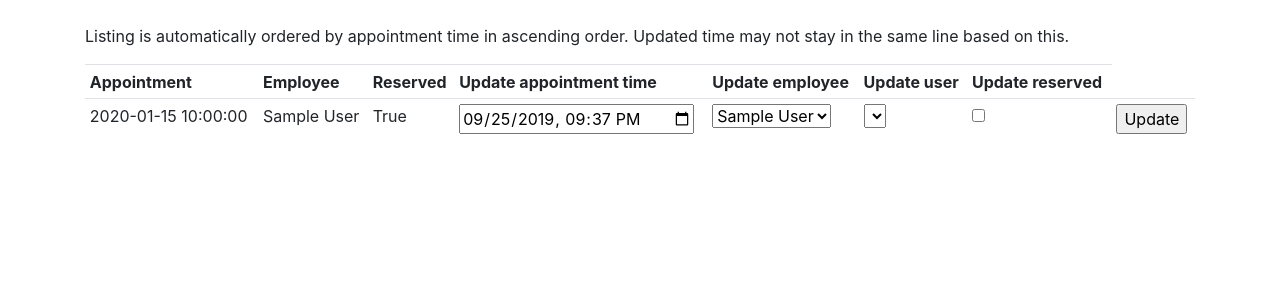
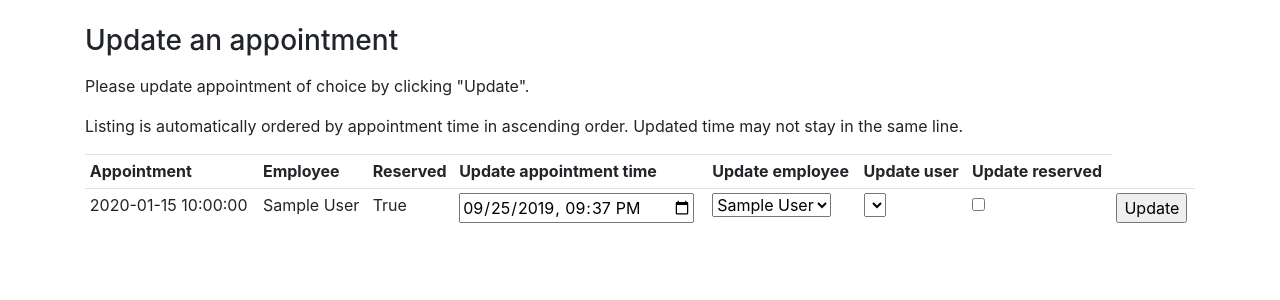
Before and after one commit to tommise/AppointmentSystem, a Flask app: page /appointments/update/ in a window 1280 px wide. Shown: the part 56-356 px from the top of the page. Run offline with Flask 2, Linux system fonts and the light colour scheme; a user stored in the database is signed in; tables that the repository leaves empty hold one stand-in row (values such as "Sample post"); lists and menus that the app fills with data are empty; some libraries are stand-ins or nearby versions.

Commit message:
Week 4: Layout changes

```diff
--- a/application/templates/appointments/list.html
+++ b/application/templates/appointments/list.html
@@ -2,7 +2,9 @@
 
 {% block body %}
 
-    <p>Listing all appointments. Appointments are sorted by appointment time in ascending order.</p>
+    <h3>Listing all appointments</h3>
+    <p></p>
+    <p>Appointments are sorted by appointment time in ascending order.</p>
 
     <table class="table">
       <tr>
--- a/application/templates/appointments/myappointments.html
+++ b/application/templates/appointments/myappointments.html
@@ -1,6 +1,8 @@
 {% extends "layout.html" %}
 
 {% block body %}
+
+    <h3>Listing my appointments</h3>
 
     {% if current_user.is_authenticated and current_user.get_role() == 'ADMIN' %}
 
--- a/application/templates/appointments/new.html
+++ b/application/templates/appointments/new.html
@@ -2,6 +2,11 @@
 {% extends "layout.html" %}
 
 {% block body %}
+
+<h3>Add a new appointment</h3>
+<p></p>
+<p>Please select an appropriate date and time and click "Add a new appointment".</p>
+
 <form method="POST" action="{{ url_for('appointments_create') }}">
   <table class="table">
     <tr>
--- a/application/templates/appointments/reserve.html
+++ b/application/templates/appointments/reserve.html
@@ -1,9 +1,10 @@
 {% extends "layout.html" %}
 
 {% block body %}
-  <table class="table">
 
-    <h3>Reserve a free appointment time from the list below</h3>
+  <h3>Reserve a free appointment time from the list below</h3>
+
+  <table class="table table-sm">
 
     <tr>
       <th>Appointment</th>
--- a/application/templates/appointments/statistics.html
+++ b/application/templates/appointments/statistics.html
@@ -1,9 +1,7 @@
 {% extends "layout.html" %}
 
 {% block body %}
-<h3>
-    Listing all users without an reservation
-</h3>
+<h3>Listing all users without an reservation</h3>
 <p></p>
 
 {% if users_without_reservation is defined %}
--- a/application/templates/appointments/update.html
+++ b/application/templates/appointments/update.html
@@ -2,10 +2,14 @@
 
 {% block body %}
 {{ error }}
-  <table class="table table-sm">
 
-    <p>Listing is automatically ordered by appointment time in ascending order. Updated time may not stay in the same line based on this.</p>
+<h3>Update an appointment</h3>
+<p></p>
+<p>Please update appointment of choice by clicking "Update".</p>
+<p>Listing is automatically ordered by appointment time in ascending order. Updated time may not stay in the same line.</p>
+<p></p>
 
+  <table class="table table-sm table-hover">
     <tr>
       <th>Appointment</th>
       <th>Employee</th>
--- a/application/templates/index.html
+++ b/application/templates/index.html
@@ -15,7 +15,7 @@
       {% else %}
 
       <h3>Welcome to an appointment system!</h3>
-      <p>In order to reserve an appointment, please log in or sign up from the right top corner. </p>
+      <p>In order to reserve an appointment, please log in or sign up from the top right corner. </p>
 
       {% endif %}
 
--- a/application/templates/services/list.html
+++ b/application/templates/services/list.html
@@ -1,6 +1,10 @@
 {% extends "layout.html" %}
 
 {% block body %}
+
+  <h3>Listing all services</h3>
+  <p></p>
+
   <table class="table">
     <tr>
       <th>Service</th>
--- a/application/templates/services/new.html
+++ b/application/templates/services/new.html
@@ -1,6 +1,10 @@
 {% extends "layout.html" %}
 
 {% block body %}
+
+<h3>Add a new service</h3>
+<p></p>
+<p>Please specify service and price and click "Add a new service".</p>
 
 <form method="POST" action="{{ url_for('services_create') }}">
   <table class="table">
--- a/application/templates/services/update.html
+++ b/application/templates/services/update.html
@@ -3,7 +3,11 @@
 {% block body %}
 {{ error }}
 
-  <table class="table table-sm">
+<h3>Update a service</h3>
+<p>Please update service of choice by clicking "Update".</p>
+<p></p>
+
+  <table class="table table-sm table-hover">
     <tr>
       <th>Service</th>
       <th>Price</th>
```
Also changed, not shown: application/templates/appointments/remove.html (+7 -1 lines), application/templates/services/remove.html (+7 -1 lines).
